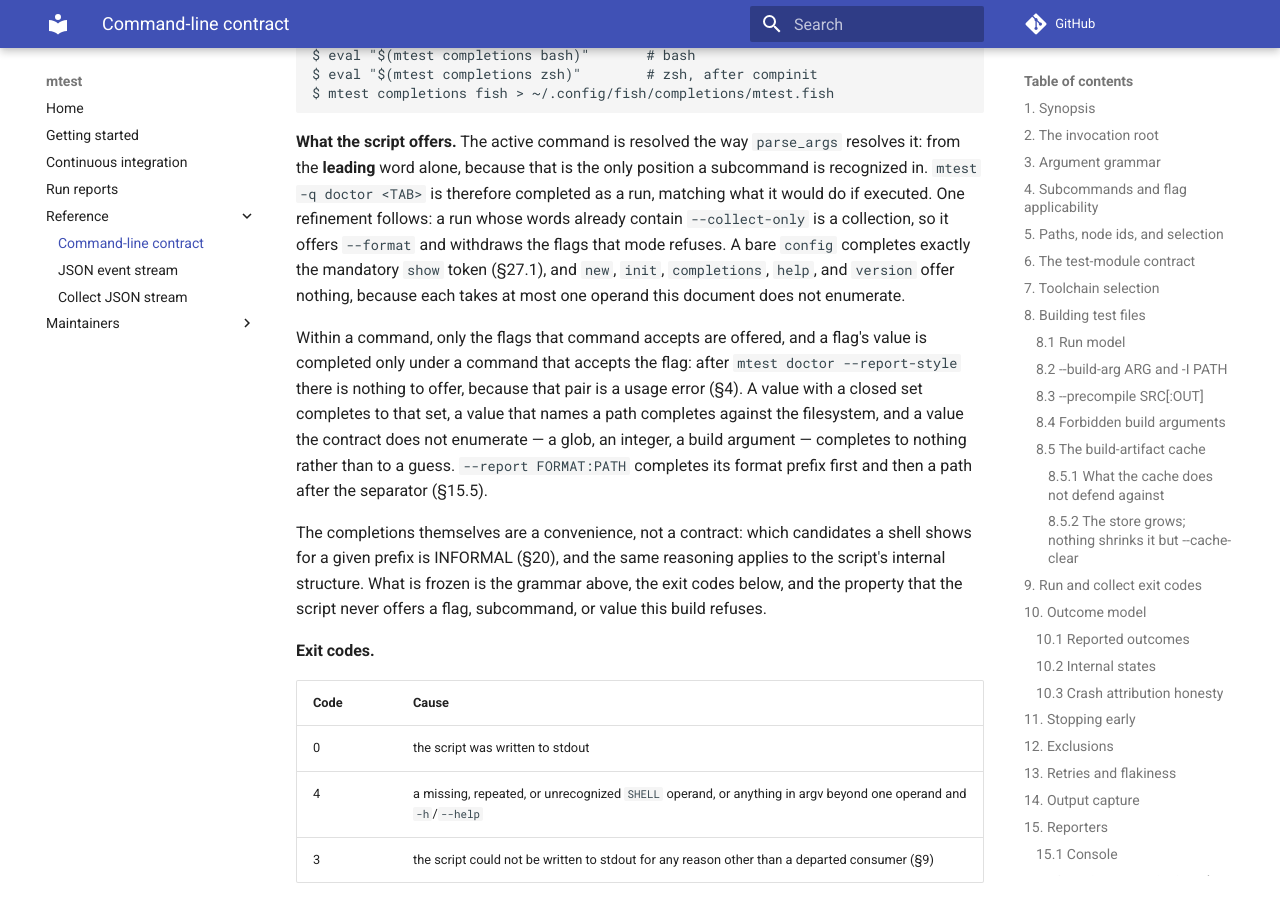
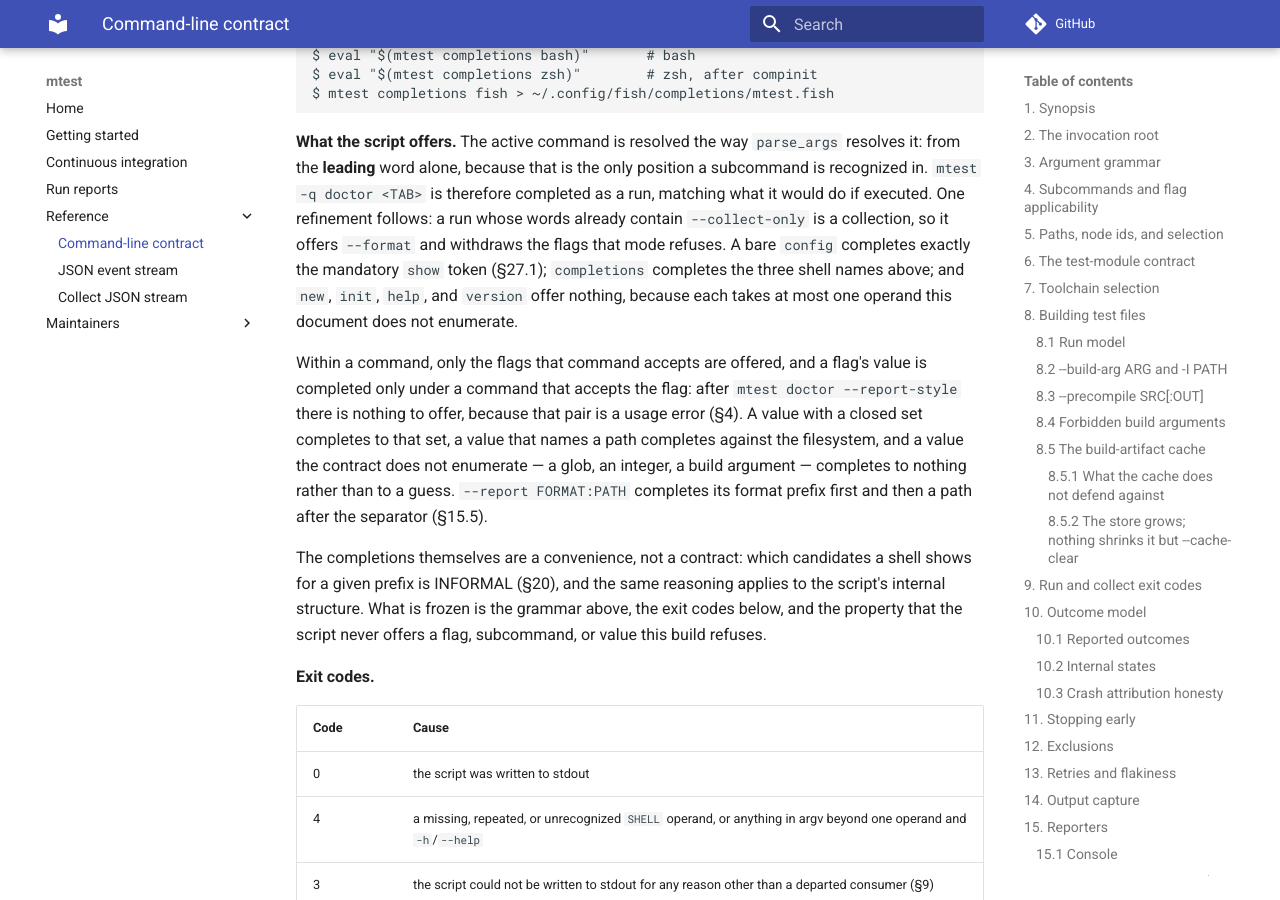
Before and after one commit to mikeleppane/mtest, an MkDocs documentation site: the page built from docs/cli-contract.md, in a window 1280 px wide and 900 px high, scrolled down 64183 px. Built offline with MkDocs 1.6.1 and Material for MkDocs 9.7.7, drawn with Linux system fonts in a browser that asks for light colours; comment, search, counter and statistics services are not loaded.

Commit message:
fix(cli): escape completion values for the shell's second pass
`compgen -W` splits its list and then EXPANDS each word, and fish's
`complete -a` is expanded when a completion is generated. One level of
quoting therefore is not a barrier: the script's own double quotes hand
`$(id)` to compgen, which runs it. Proven live — the single-level form
created a file, the two-level form offers the text as a candidate. No
table literal reaches that today, but a defective barrier is worse than
an absent one, because the next flag description trusts it. Every value
landing in a re-expanded position is now escaped for that expansion
first and for the script's quoting second, and the tests model both
passes and drive hostile text through them instead of asserting that one
level looks right.

Three behavioral fixes ride along. A unique `md:` was completed with a
trailing space, which made the path after the separator unreachable, so
bash gets `compopt -o nospace` and zsh `compadd -S ""`. The
`completions` head now completes its own shell operand, which is the one
argument the feature could not complete. And the head-resolution block
is generated from `subcommand_specs()` rather than written out, so a
subcommand added to that table lands in the offers-nothing group instead
of silently inheriting the run grammar; a test asserts every table token
reaches that block in all three scripts.

The refinement pins are real now: asserting that `--collect-only`
appears in a script proved nothing, since it is also just a flag
spelling, and deleting the whole refinement left the tests green.

```diff
--- a/docs/cli-contract.md
+++ b/docs/cli-contract.md
@@ -2965,9 +2965,9 @@
 as a run, matching what it would do if executed. One refinement follows: a run
 whose words already contain `--collect-only` is a collection, so it offers
 `--format` and withdraws the flags that mode refuses. A bare `config` completes
-exactly the mandatory `show` token (§27.1), and `new`, `init`, `completions`,
-`help`, and `version` offer nothing, because each takes at most one operand
-this document does not enumerate.
+exactly the mandatory `show` token (§27.1); `completions` completes the three
+shell names above; and `new`, `init`, `help`, and `version` offer nothing,
+because each takes at most one operand this document does not enumerate.
 
 Within a command, only the flags that command accepts are offered, and a
 flag's value is completed only under a command that accepts the flag: after
```
Also changed, not shown: 3 other files.
